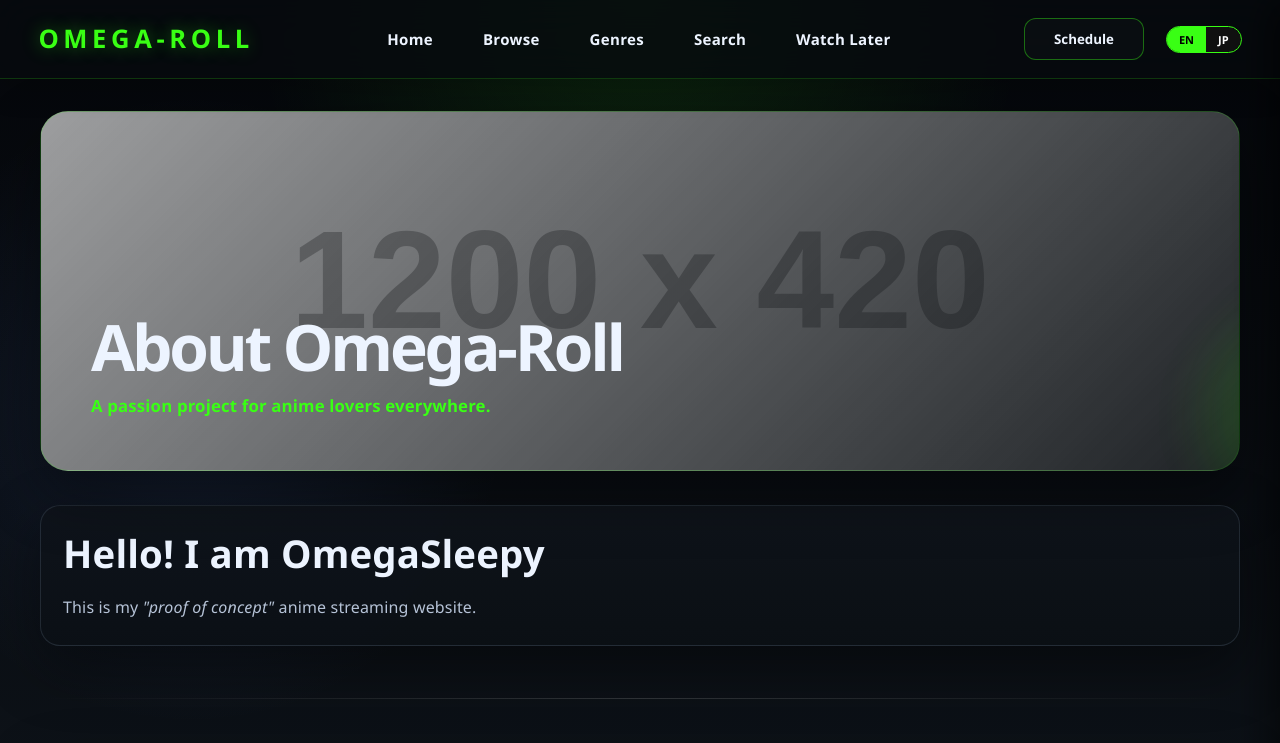
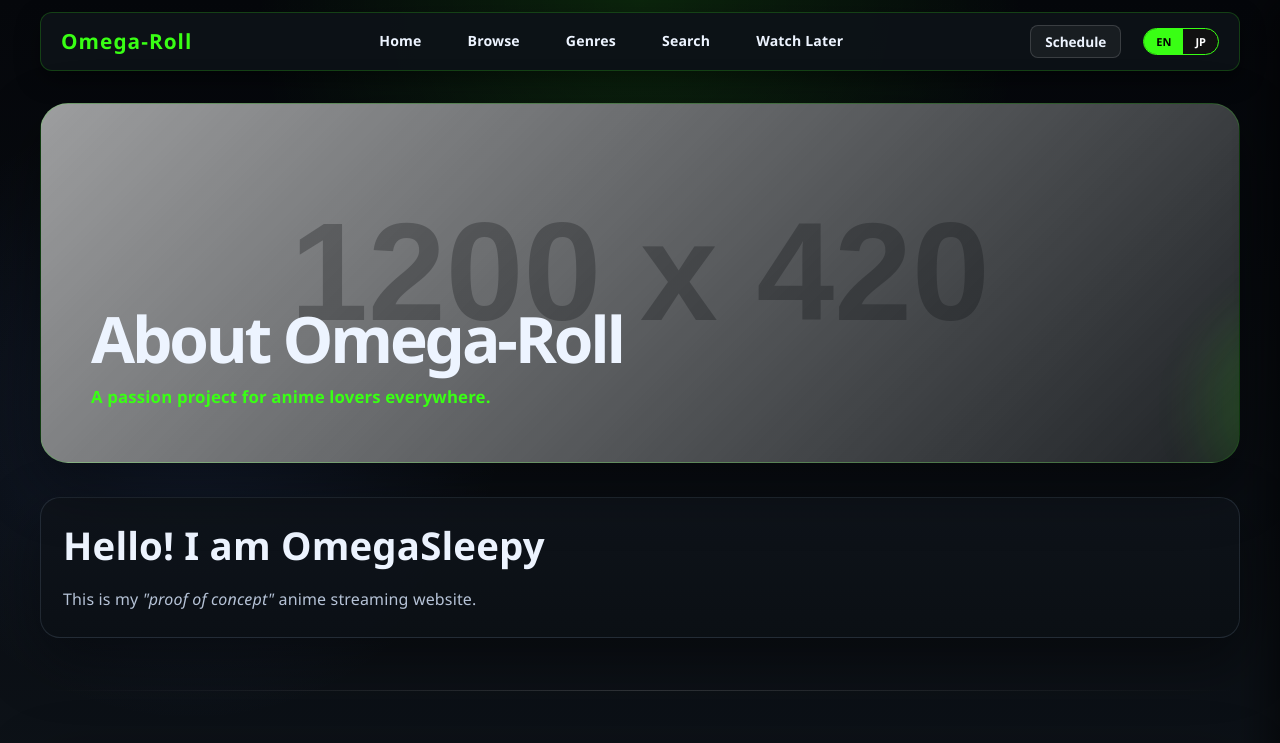
Before and after one commit to OmegaSleepy/omega-roll, a website: page pages/about.html in a window 1280 px wide. Shown: the top 743 px of the page. Drawn offline with Linux system fonts and the light colour scheme; placeholder pictures from the web are drawn by us.

Commit message:
fix: header is now back to its former glory (and added missing features)

```diff
--- a/assets/css/style.css
+++ b/assets/css/style.css
@@ -85,54 +85,48 @@ a {
     top: 20px;
 }
 
+/* --- HEADER & NAVIGATION STYLES --- */
 header {
-    position: sticky;
-    top: 0;
-    z-index: 100;
     display: flex;
     align-items: center;
     justify-content: space-between;
-    gap: 18px;
-    padding: 16px clamp(18px, 3vw, 52px);
-    background: rgba(7, 10, 14, 0.8);
-    backdrop-filter: blur(18px);
-    border-bottom: 1px solid rgba(57, 255, 20, 0.18);
-    box-shadow: 0 10px 30px rgba(0, 0, 0, 0.2);
+    background: rgba(13, 18, 24, 0.95);
+    border: 1px solid rgba(57, 255, 20, 0.2);
+    border-radius: 12px;
+    padding: 10px 20px;
+    margin: 12px auto;
+    max-width: 1200px;
+    box-shadow: 0 8px 24px rgba(0, 0, 0, 0.4);
 }
 
 .logo {
-    color: var(--neon-green);
-    font-size: clamp(1.15rem, 2vw, 1.7rem);
+    font-size: 1.3rem;
     font-weight: 800;
-    letter-spacing: 0.18em;
-    text-transform: uppercase;
+    color: var(--neon-green, #39ff14);
     text-decoration: none;
-    text-shadow: 0 0 18px rgba(57,255,20,0.4);
+    letter-spacing: 0.05em;
 }
 
 nav {
     display: flex;
     align-items: center;
-    justify-content: center;
-    flex-wrap: wrap;
     gap: 8px;
 }
 
 nav a {
-    color: var(--text-color);
+    color: var(--text-color, #edf4ff);
     text-decoration: none;
-    font-size: 0.94rem;
-    font-weight: 700;
-    letter-spacing: 0.02em;
-    padding: 10px 14px;
-    border-radius: 12px;
+    font-size: 0.88rem;
+    font-weight: 600;
+    padding: 6px 12px;
+    border-radius: 8px;
     border: 1px solid transparent;
-    transition: 0.2s ease;
+    transition: all 0.2s ease;
 }
 
 nav a:hover,
 nav a.active {
-    color: var(--neon-green);
+    color: var(--neon-green, #39ff14);
     background: rgba(57, 255, 20, 0.08);
     border-color: rgba(57, 255, 20, 0.25);
     box-shadow: inset 0 0 0 1px rgba(57, 255, 20, 0.12);
@@ -141,31 +135,67 @@ nav a.active {
 .header-actions {
     display: flex;
     align-items: center;
-    justify-content: flex-end;
+    gap: 12px;
 }
 
 .header-action-btn {
-    background: rgba(255,255,255,0.02);
-    border: 1px solid rgba(57, 255, 20, 0.4);
-    color: var(--text-color);
-    padding: 11px 18px;
-    border-radius: 12px;
+    background: rgba(255, 255, 255, 0.05);
+    color: var(--text-color, #edf4ff);
+    border: 1px solid rgba(255, 255, 255, 0.15);
+    padding: 6px 14px;
+    border-radius: 8px;
+    font-size: 0.85rem;
+    font-weight: 600;
     cursor: pointer;
-    font-weight: 700;
-    transition: 0.2s ease;
-    min-width: 120px;
+    transition: all 0.2s ease;
 }
 
 .header-action-btn:hover {
-    background: linear-gradient(135deg, rgba(57,255,20,0.18), rgba(57,255,20,0.08));
-    color: var(--neon-green);
-    box-shadow: var(--shadow-glow);
+    background: rgba(57, 255, 20, 0.15);
+    color: var(--neon-green, #39ff14);
+    border-color: var(--neon-green, #39ff14);
+    box-shadow: 0 0 12px rgba(57, 255, 20, 0.2);
+}
+
+.language-toggle {
+    display: flex;
+    align-items: center;
+    background: rgba(10, 14, 19, 0.95);
+    border: 1px solid rgba(57, 255, 20, 0.22);
+    border-radius: 999px;
+    overflow: hidden;
+}
+
+.language-btn {
+    background: transparent;
+    color: var(--text-color, #edf4ff);
+    border: none;
+    padding: 6px 12px;
+    font-size: 0.72rem;
+    font-weight: 800;
+    letter-spacing: 0.06em;
+    cursor: pointer;
+    transition: background 0.2s ease, color 0.2s ease;
+}
+
+.language-btn.active {
+    background: var(--neon-green, #39ff14);
+    color: #000;
+}
+
+/* Schedule header clear button - small variant of header action */
+.schedule-panel-header .header-action-btn,
+#schedule-panel .header-action-btn {
+    min-width: auto;
+    padding: 8px 10px;
+    font-size: 0.85rem;
 }
 
 .shortcut-help {
-    position: absolute;
-    top: calc(100% + 12px);
-    right: clamp(18px, 3vw, 52px);
+    position: fixed; /* Fixes position relative to the viewport/screen */
+    top: 70px;
+    right: max(20px, calc((100vw - 1200px) / 2));
+    z-index: 1000;
     min-width: min(300px, calc(100vw - 40px));
     background: rgba(8, 12, 18, 0.98);
     color: var(--text-color);
--- a/assets/js/header.js
+++ b/assets/js/header.js
@@ -20,7 +20,12 @@ document.addEventListener('DOMContentLoaded', () => {
                 <a href="${window.resolveSitePath('/pages/about.html')}" ${currentPage === 'about' ? 'class="active"' : ''}>About</a>
             </nav>
             <div class="header-actions">
+                <button type="button" class="header-action-btn" id="schedule-toggle" aria-expanded="false" aria-controls="schedule-panel">Schedule</button>
                 <button type="button" class="header-action-btn" id="shortcut-help-btn" aria-expanded="false" aria-controls="shortcut-help">Shortcuts</button>
+                <div class="language-toggle" aria-label="Language selector">
+                    <button type="button" class="language-btn active" id="lang-en" data-lang="EN" aria-pressed="true">EN</button>
+                    <button type="button" class="language-btn" id="lang-jp" data-lang="JP" aria-pressed="false">JP</button>
+                </div>
             </div>
             <div id="shortcut-help" class="shortcut-help" role="dialog" aria-label="Keyboard shortcuts"></div>
         `;
```
